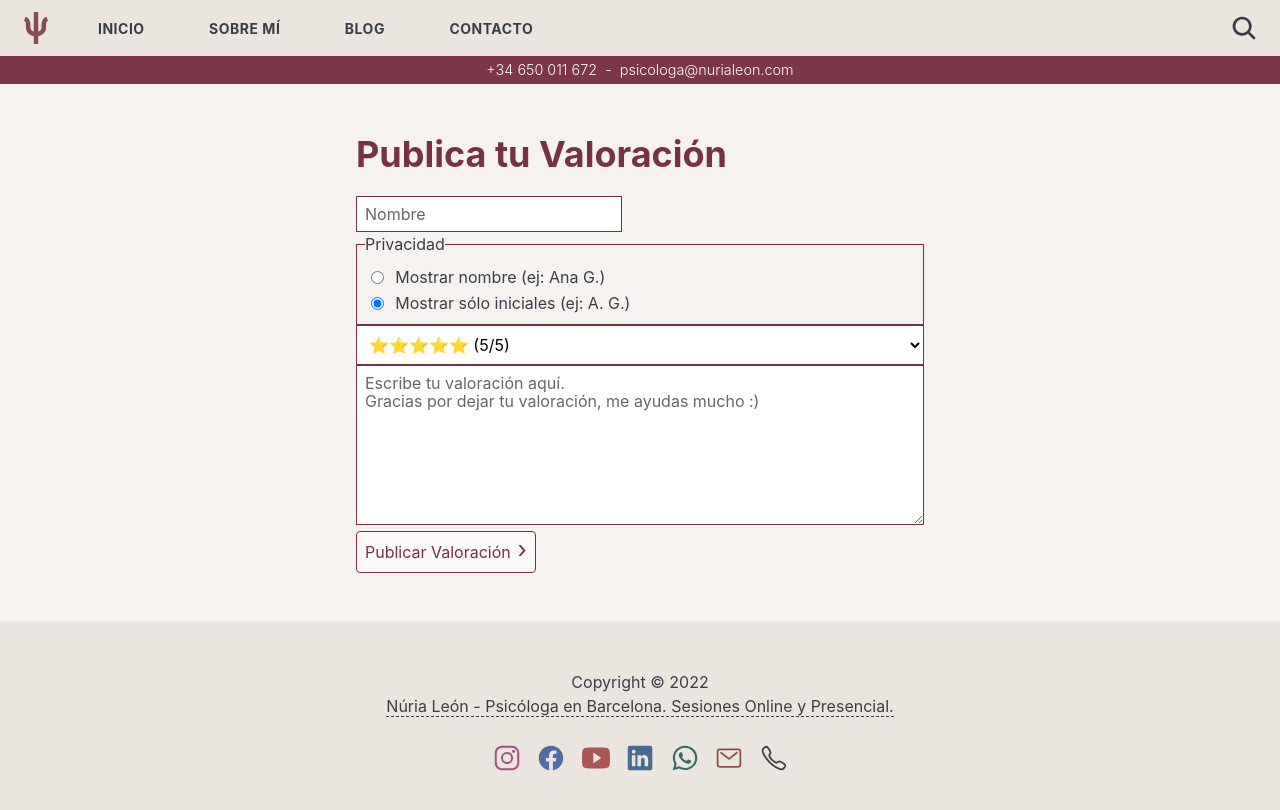
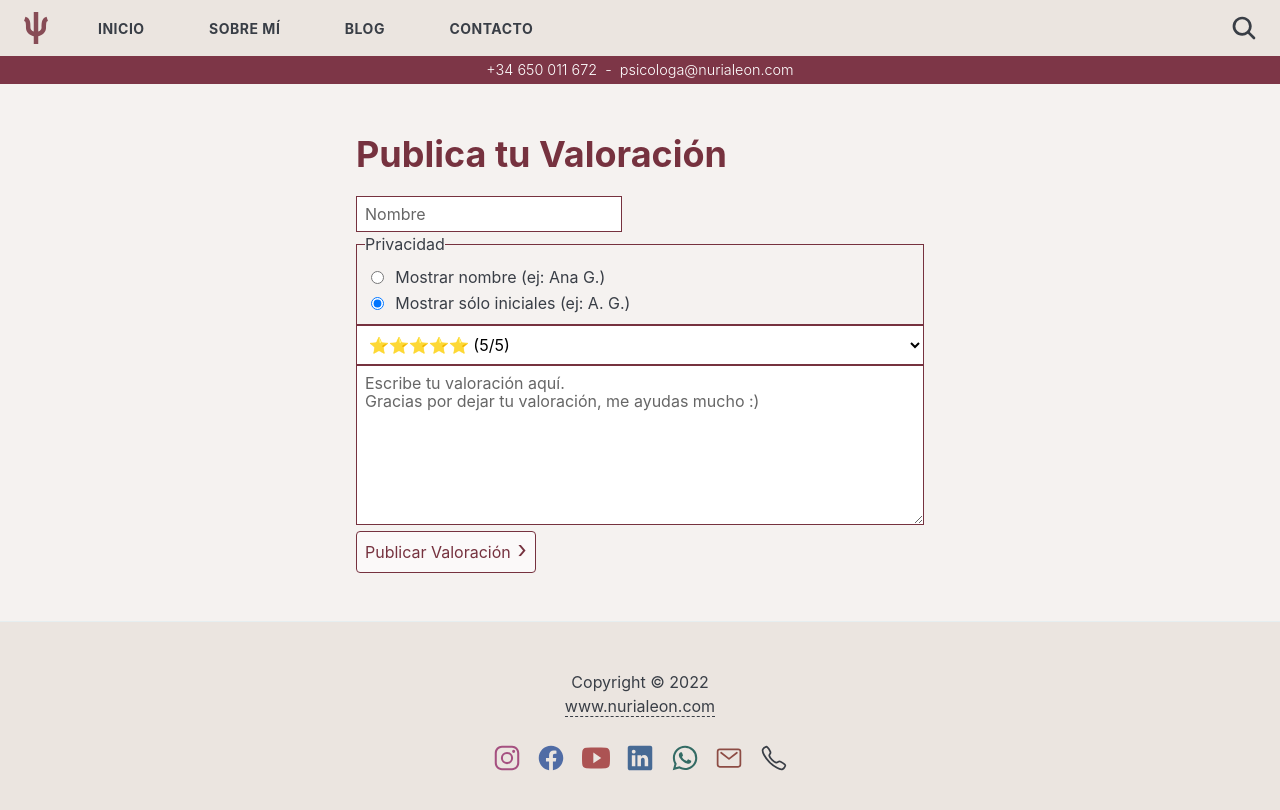
Before and after one commit to nurialeonsallent/nurialeon.com, a Jekyll site: the page built from opinion.html, in a window 1280 px wide. Shown: the top 810 px of the page. Built offline with Jekyll 4.4.1, drawn with Linux system fonts in a browser that asks for light colours.

Commit message:
fix footer

```diff
--- a/_data/settings.yml
+++ b/_data/settings.yml
@@ -1,8 +1,8 @@
 #-------------------------------
 # Lo que sale en Google:
-title: Núria León - Psicóloga en Barcelona. Sesiones Online y Presencial.
+title: Núria León, Psicóloga en Barcelona - Sesiones Online y Presencial
 logo: logo.svg
-description: ¡Hola! Soy Núria León, psicóloga en Barcelona y colegiada 26792. Hago sesiones online y presenciales en español, catalán e inglés."
+description: ¡Hola! Soy Núria León, Psicóloga en Barcelona y colegiada 26792. Hago sesiones Online y Presenciales en Español, Catalán e Inglés.
 keywords: nuria, leon, psicologa, barcelona, barcelona centro, psicologo en barcelona, psicologo online, psicologo presencial barcelona, terapia
 
 #-------------------------------
@@ -11,7 +11,7 @@ author:
   name: Núria León
   image: meta-img.webp
   say-hello: Núria León, Psicóloga
-  bio: ¡Hola! Soy Núria León, psicóloga en Barcelona y colegiada 26792. Hago sesiones online y presenciales en español, catalán e inglés. Ya son más de 70 personas las que han pasado por mi consulta.
+  bio: ¡Hola! Soy Núria León, Psicóloga en Barcelona y colegiada 26792. Hago sesiones Online y Presenciales en Español, Catalán e Inglés. Ya son más de 70 personas las que han pasado por mi consulta.
 
 #-------------------------------
 # Contact links
--- a/_includes/footer.html
+++ b/_includes/footer.html
@@ -3,7 +3,7 @@
   <div class="container">
     <div class="copyright">
       <span class="no-wrap">Copyright &copy; {{site.time | date: '%Y'}}</span><br/>
-      <a class="noarrow no-wrap" href="{{site.baseurl}}/">{{ site.data.settings.title }}</a>
+      <a class="noarrow no-wrap" href="{{site.baseurl}}/">www.nurialeon.com</a>
       <p>
         {% include contact-link.html %}
       </p>
```
